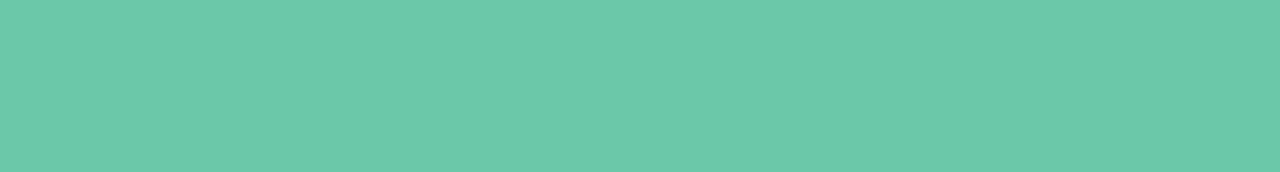
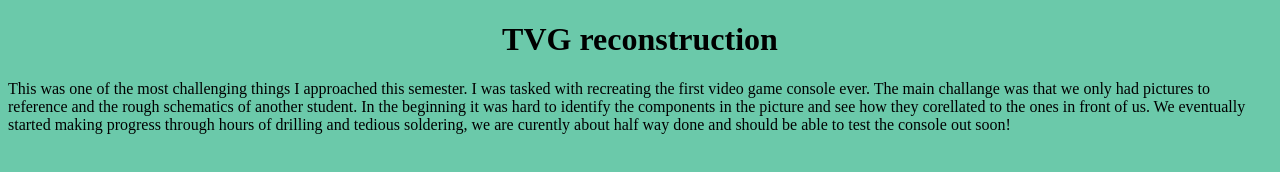
Before and after one commit to prestolicios/WebPortfolio, a plain HTML site: page TVG1Info.html in a window 1280 px wide. Drawn offline with Linux system fonts and the light colour scheme.

Commit message:
Update TVG1Info.html

```diff
--- a/TVG1Info.html
+++ b/TVG1Info.html
@@ -4,4 +4,8 @@
     <link rel ="stylesheet" href="Styles.css/main.css">
     <title> TVG1 Info </title>
   </head>
+  <body>
+    <h1 style="text-align: center;"> TVG reconstruction </h1>
+    <p> This was one of the most challenging things I approached this semester. I was tasked with recreating the first video game console ever. The main challange was that we only had pictures to reference and the rough schematics of another student. In the beginning it was hard to identify the components in the picture and see how they corellated to the ones in front of us. We eventually started making progress through hours of drilling and tedious soldering, we are curently about half way done and should be able to test the console out soon!</p>
+  </body>
 </html>
```
